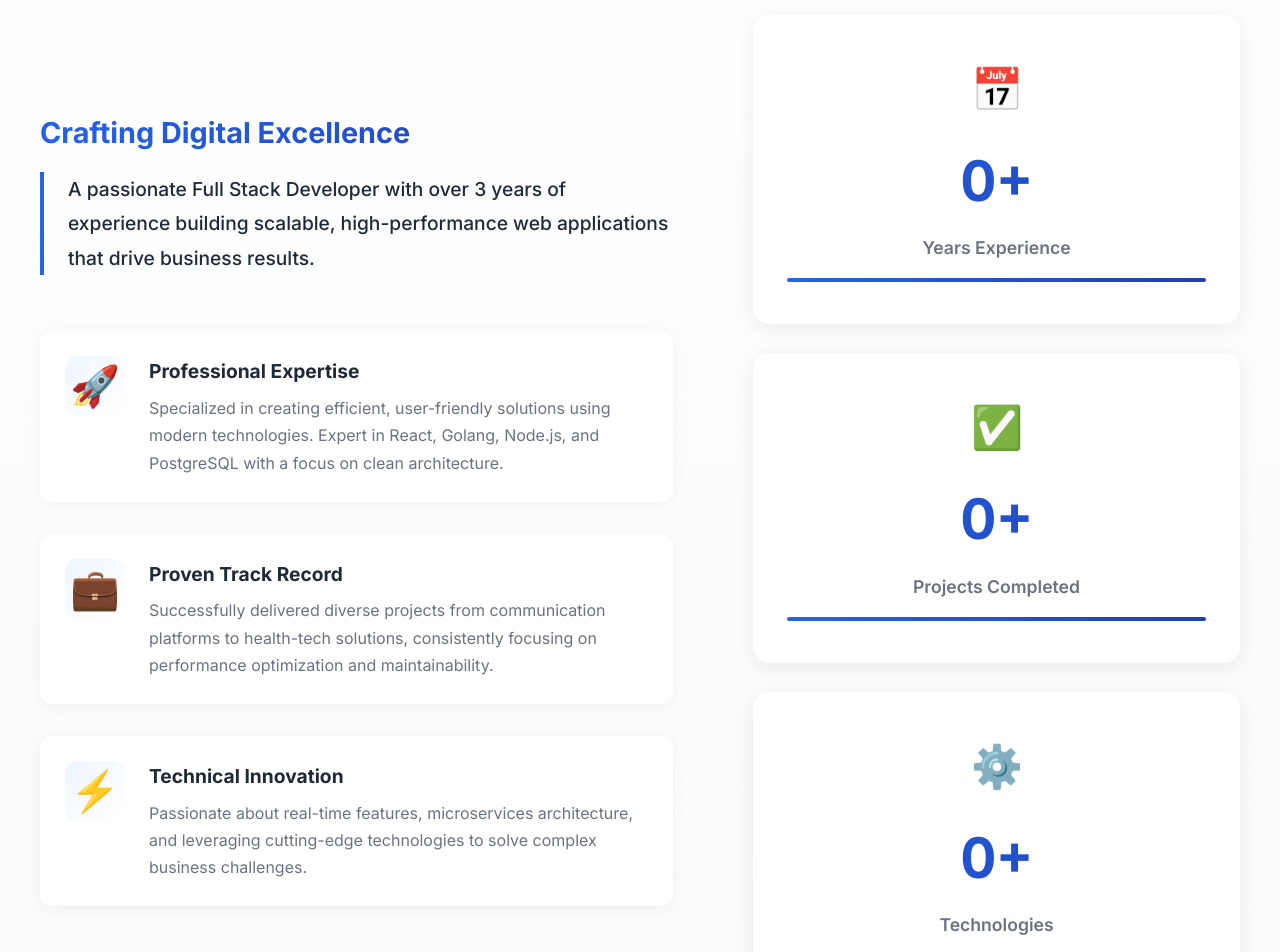
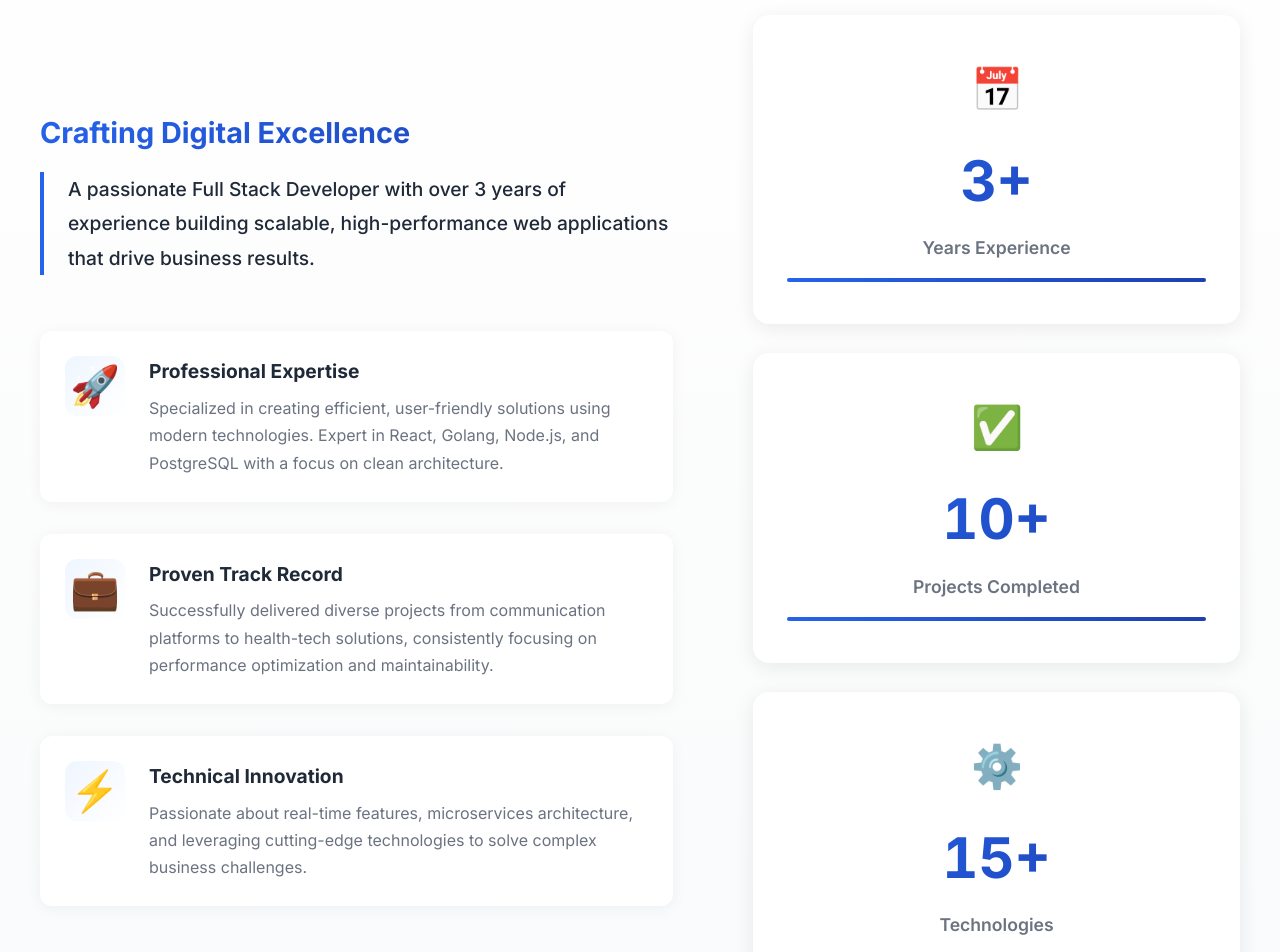
Before and after one commit to shumaimhaider/Portfolio, a React (Vite) app: page / in a window 1280 px wide. Shown: the part 1140-2092 px from the top of the page. Built offline with nearby package versions, Linux system fonts and the light colour scheme.

Commit message:
Fix numbers

```diff
--- a/src/components/About.jsx
+++ b/src/components/About.jsx
@@ -110,19 +110,19 @@ const About = memo(() => {
           <div className="about-stats scroll-reveal-right">
             <div className="stat-card stat-card-1">
               <div className="stat-icon">📅</div>
-              <h3 className="counter">{counts.experience}+</h3>
+              <h3 className="counter">{3}+</h3>
               <p>Years Experience</p>
               <div className="stat-progress"></div>
             </div>
             <div className="stat-card stat-card-2">
               <div className="stat-icon">✅</div>
-              <h3 className="counter">{counts.projects}+</h3>
+              <h3 className="counter">{10}+</h3>
               <p>Projects Completed</p>
               <div className="stat-progress"></div>
             </div>
             <div className="stat-card stat-card-3">
               <div className="stat-icon">⚙️</div>
-              <h3 className="counter">{counts.technologies}+</h3>
+              <h3 className="counter">{15}+</h3>
               <p>Technologies</p>
               <div className="stat-progress"></div>
             </div>
```
